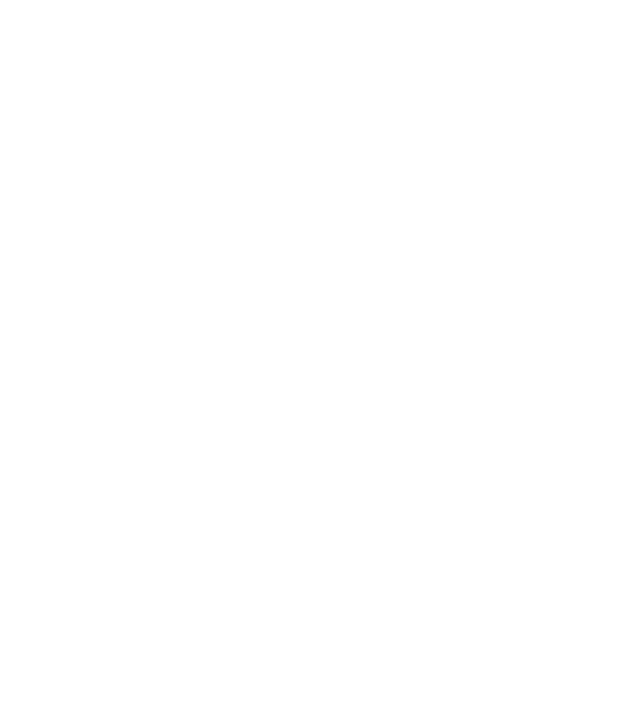
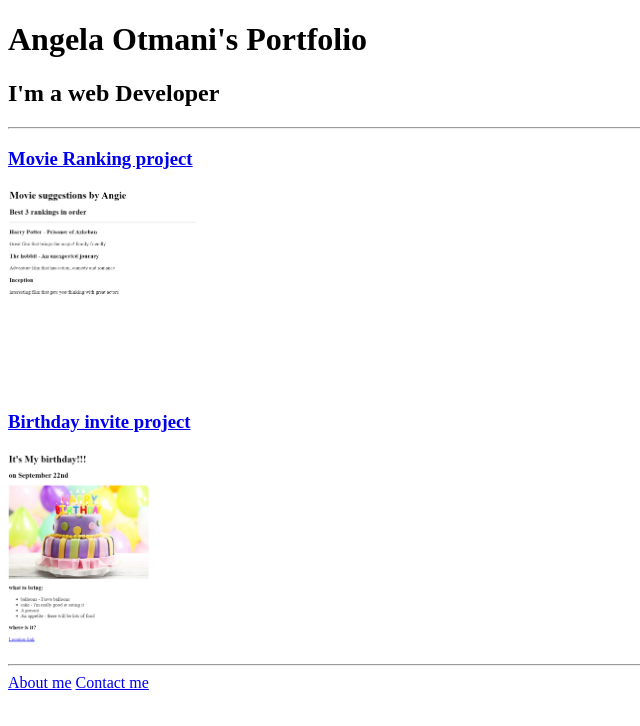
Before and after one commit to AngieO-codes/HTML-Portfolio, a plain HTML site: page index.html in a window 1280 px wide. Shown: the whole page, without its empty margins (0-640 px from the left). Drawn offline with Linux system fonts and the light colour scheme.

Commit message:
Add files via upload

```diff
--- a/index.html
+++ b/index.html
@@ -1,15 +1,25 @@
-<!-- TODO 1: Create the HTML Boilerplate -->
+<!DOCTYPE html>
 
-<!-- TODO 2: Add Your previous projects' HTML into the public folder -->
+<html lang="en-US">
+    <head>
+        <meta charset="utf-8">
+        <meta http-equiv="X-UA-Compatible" content="IE=edge">
+        <title>Portfolio</title>
+        <meta name="description" content="">
+        <meta name="viewport" content="width=device-width, initial-scale=1">
+        <link rel="stylesheet" href="">
+    </head>
+    <body>
+       <h1>Angela Otmani's Portfolio</h1>
+       <h2>I'm a web Developer</h2>
+       <hr />
+       <h3><a href="./public/movie-ranking.html">Movie Ranking project</a></h3>
+       <img src="./assets/images/movie-ranking-mine.png" height="200" alt="3 best movie rankings numbered" />
+       <h3><a href="./public/birthday-invite.html">Birthday invite project</a></h3>
+       <img src="./assets/images/Birthday-invite-mine.png" height="200" alt="birthday invitation with cake picture" />
+       <hr />
+       <a href="./public/about.html">About me</a>
+       <a href="./public/contact.html">Contact me</a>
 
-<!-- TODO 3: Take screenshots of your project previews and add the images to the images folder -->
-
-<!-- TODO 4: Add titles/subtitles etc. -->
-
-<!-- TODO 5: Add a link to the project pages -->
-
-<!-- TODO 6: Add images to show the project previews
-HINT for TODO 6: You can use the height attribute set to 200 to make the image smaller:
-https://developer.mozilla.org/en-US/docs/Web/HTML/Element/img#attr-height -->
-
-<!-- TODO 7: Add the Contact Me and About Me page links -->
+    </body>
+</html>
```
